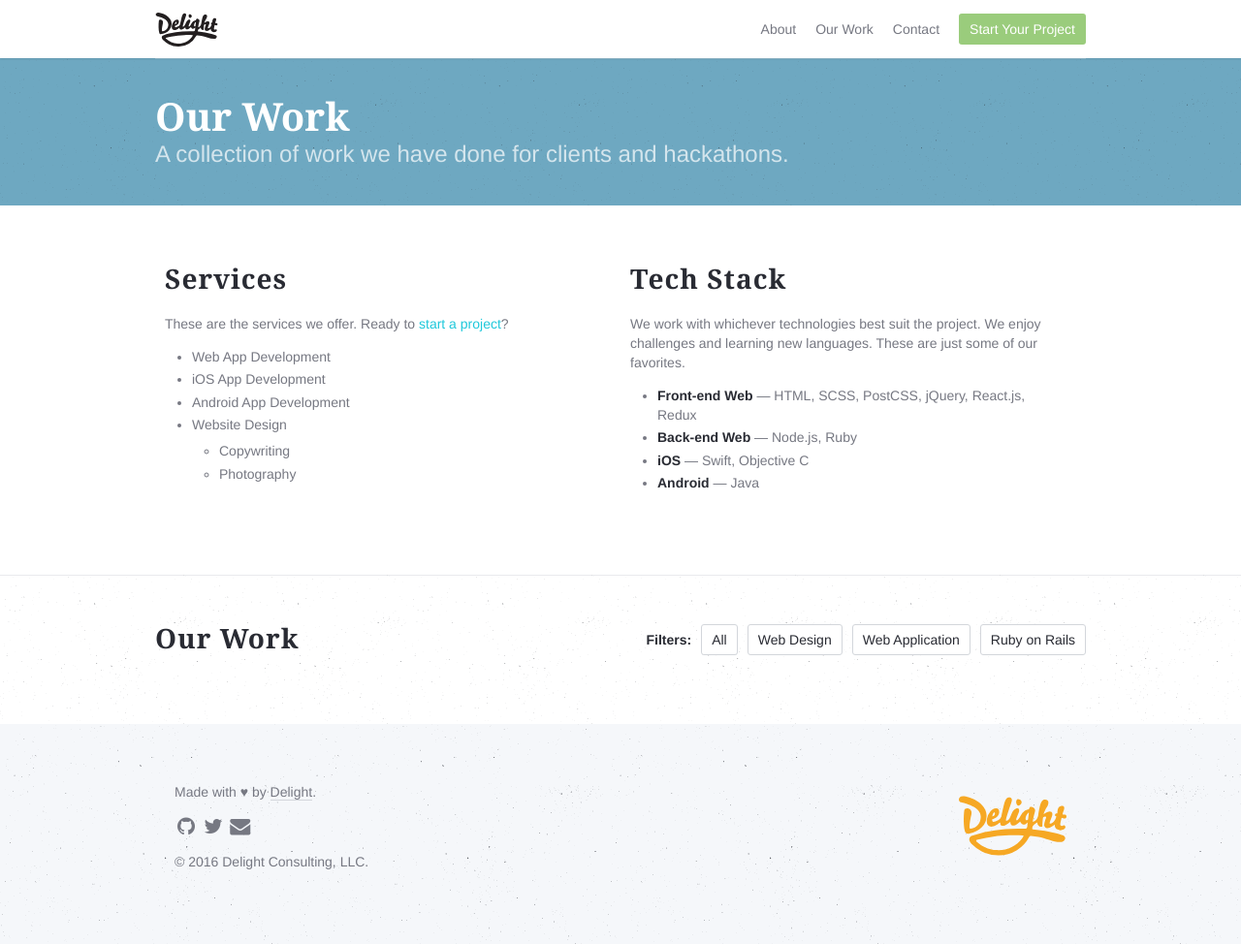
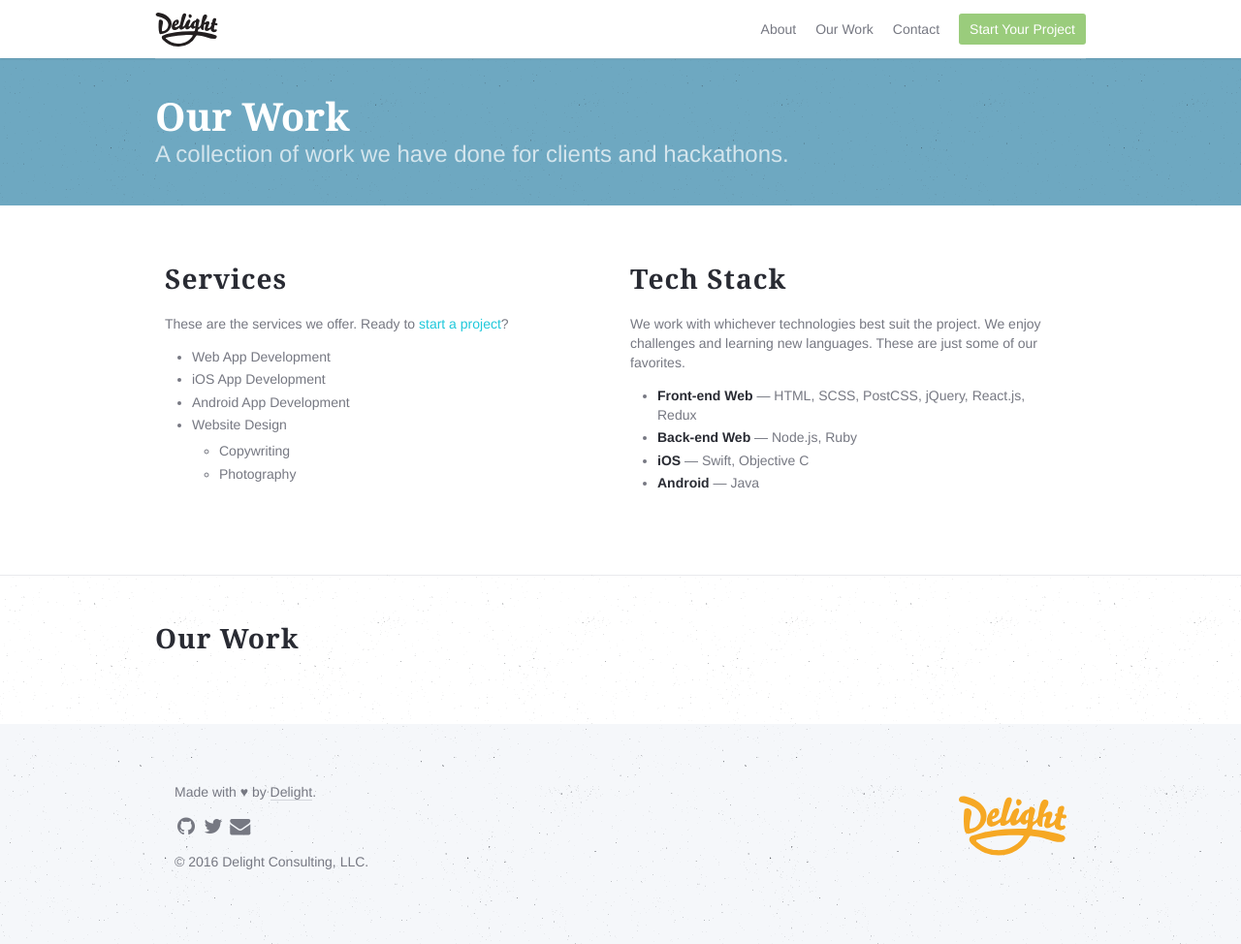
Before and after one commit to delightconsulting/delight-2015, a Jekyll site: the page built from our-work.html, in a window 1280 px wide. Shown: the whole page at 97% size. Built offline with Jekyll 4.4.1, drawn with Linux system fonts in a browser that asks for light colours; nearby versions of some CDN libraries.

Commit message:
REMOVE: Removes filters from our work page, we only have 3 case studies up, no need for filters

```diff
--- a/our-work.html
+++ b/our-work.html
@@ -65,13 +65,13 @@ permalink: /our-work/
         </div>
     </div>
       <!-- Right side -->
-      <div class="navbar-right">
+      <!-- <div class="navbar-right">
         <p class="navbar-item"><strong>Filters: </strong></p>
         <p class="navbar-item filter button" data-filter="all">All</p>
         <p class="navbar-item filter button" data-filter=".mix-web-design">Web Design</p>
         <p class="navbar-item filter button" data-filter=".mix-web-application">Web Application</p>
         <p class="navbar-item filter button" data-filter=".mix-ruby-on-rails">Ruby on Rails</p>
-      </div>
+      </div> -->
     </nav>
 
     <div class="container">
```
